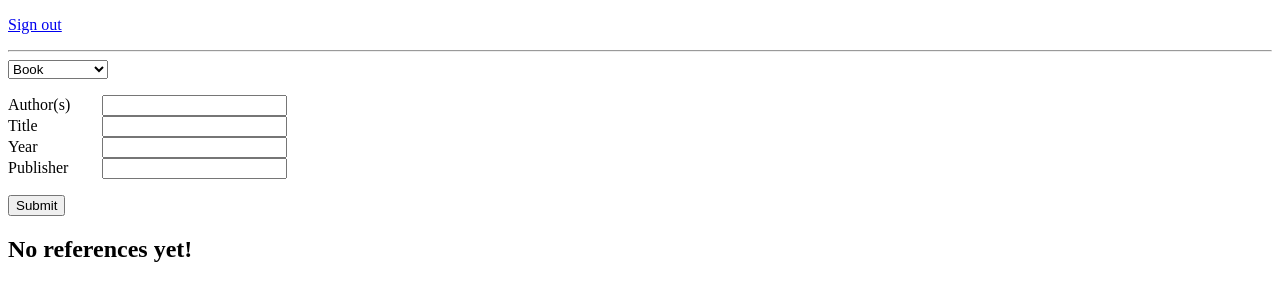
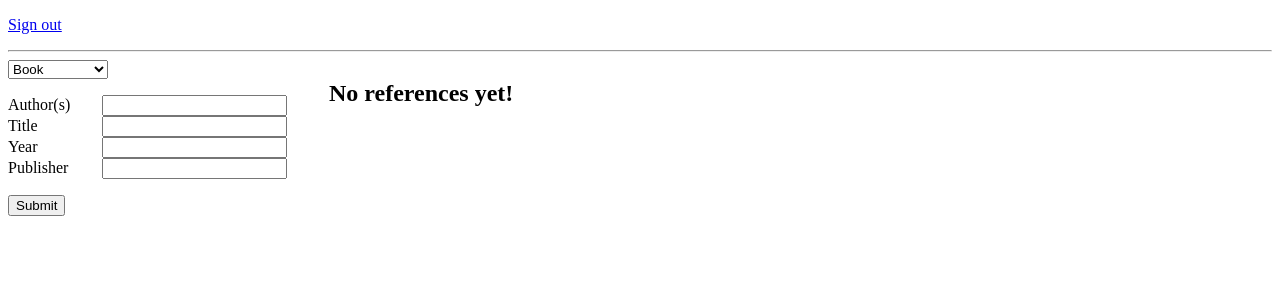
Before and after one commit to ThePushIT/PushBib, a Flask app: template src/templates/references.html in a window 1280 px wide. Shown: the top 301 px of the page. Run offline with Flask 3, Linux system fonts and the light colour scheme; the template is opened without the code that fills it, so the values that code supplies are empty; some libraries are stand-ins or nearby versions.

Commit message:
Update to grid ui

```diff
--- a/src/static/style.css
+++ b/src/static/style.css
@@ -3,10 +3,10 @@
   }
 
 label {
-  display:inline-block;
-  width:70px;
-  margin-right:20px;
-  text-align:left;
+  display: inline-block;
+  width: 70px;
+  margin-right: 20px;
+  text-align: left;
   }
 
 .download {
@@ -14,4 +14,10 @@ label {
   text-align: center;
   background-color: green;
   border-radius: 5px;
-}
+  }
+
+.grid-container {
+  display: grid;
+  grid-template-columns: 1fr 1fr 1fr 1fr;
+  grid-gap: 20px;
+  }
--- a/src/templates/references.html
+++ b/src/templates/references.html
@@ -12,11 +12,13 @@ Your references
 <script type="text/javascript" src="{{ url_for('static', filename='dropdown_forms.js') }}"></script>
 <link rel="stylesheet" type="text/css" href="{{ url_for('static', filename='style.css') }}">
 
-<select class="div-toggle" data-target=".book-div,.article-div,.inproceeding-div">
+<div class="grid-container">
+  <div class="grid-child left">
+  <select class="div-toggle" data-target=".book-div,.article-div,.inproceeding-div">
   <option value="book" data-show=".book">Book</option>
   <option value="article" data-show=".article">Article</option>
   <option value="inproceeding" data-show=".inproceeding">Inproceeding</option>
-</select>
+  </select>
 <p></p>
 
 <div class="book-div">
@@ -84,9 +86,16 @@ Your references
     </form>
   </div>
 </div>
+</div>
 
+<div class="grid-child center">
 {% if books or articles or inproceedings %}
 <h2>Your references:</h2>
+
+<button class="download" onclick="window.open(window.location.href + '/download')">
+  Download all references as .bib
+</button>
+<p></p>
 
 <form action="/references/" method="get">
   {% for book in books %}
@@ -116,12 +125,9 @@ Your references
   {% endfor %}
 </form>
 
-<button class="download" onclick="window.open(window.location.href + '/download')">
-  Download all references as .bib
-</button>
-
 {% else %}
 <h2>No references yet!</h2>
 {% endif %}
+</div>
 
 {% endblock %}
```
